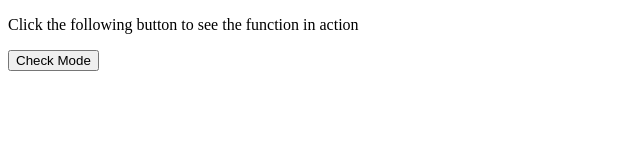
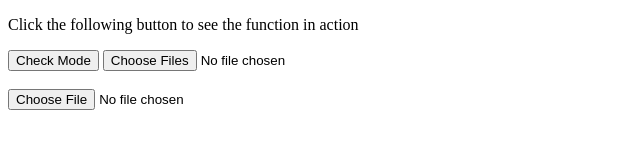
Before and after one commit to nunkung3/html-call-camera, a plain HTML site: page index.html in a window 1280 px wide. Shown: the whole page, without its empty margins (0-640 px from the left). Drawn offline with Linux system fonts and the light colour scheme.

Commit message:
Update index.html

```diff
--- a/index.html
+++ b/index.html
@@ -28,7 +28,11 @@
 <body>
   <p>Click the following button to see the function in action</p>
   <input type = "button" onclick = "isMobile()" value = "Check Mode">
+<input type="file" accept="image/*" capture="camera" multiple>
 
+  <br>
+  <br>
+<input type="file" accept="image/*" capture>
 </body>
 
 </html>
```
